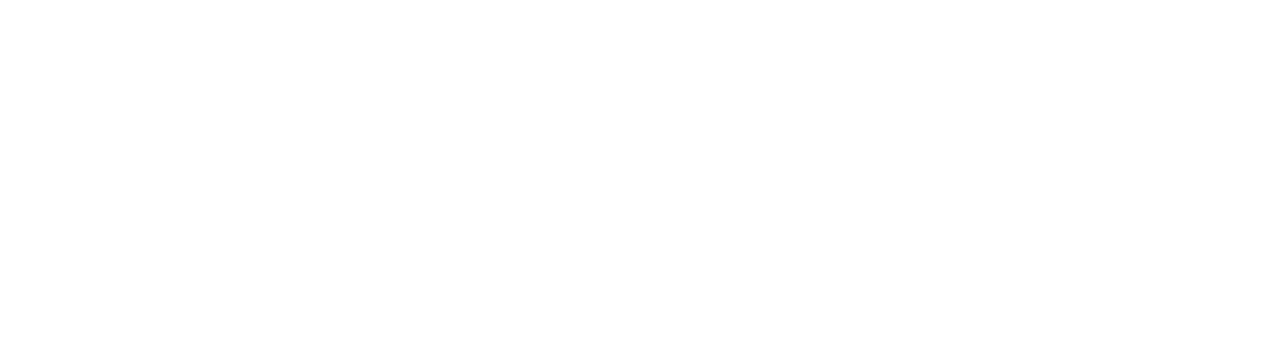
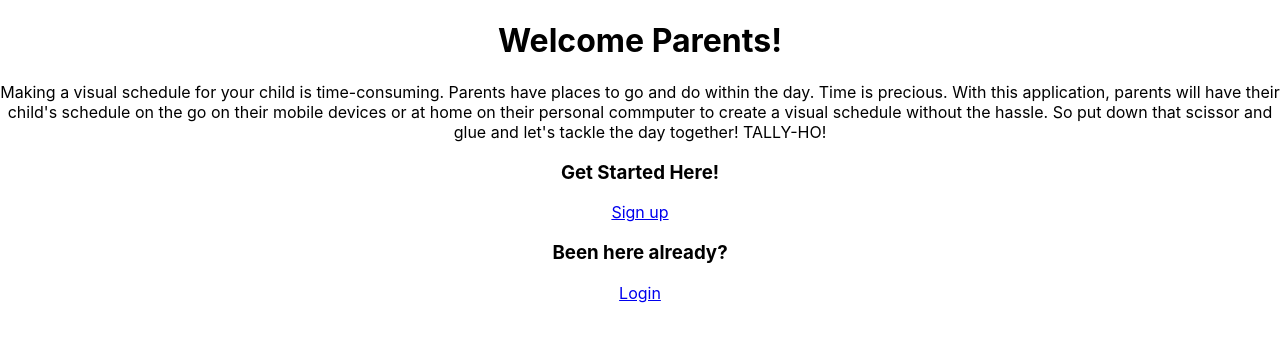
Before and after one commit to cantuus/tallyho-client, a React (Create React App) app: page / in a window 1280 px wide. Shown: the top 342 px of the page. Built offline with nearby package versions, Linux system fonts and the light colour scheme.

Commit message:
added a landing page and implemented public/private routes

```diff
--- a/src/App.js
+++ b/src/App.js
@@ -1,12 +1,12 @@
 import React, { Component } from 'react';
-import { Route, Link } from 'react-router-dom'
 import { BrowserRouter } from 'react-router-dom'
-import config from '../src/config'
 import LoginPage from '../src/routes/LoginPage'
 import RegistrationPage from '../src/routes/RegistrationPage'
 import TaskListMain from './routes/TaskListMain/TaskListMain'
-import TaskForm from './components/TaskForm/TaskForm'
 import './App.css';
+import PrivateRoute from '../src/Utils/PrivateRoute'
+import PublicRoute from '../src/Utils/PublicOnlyRoute'
+import LandingPage from '../src/components/LandingPage/LandingPage'
 
 class App extends Component {
 
@@ -14,9 +14,10 @@
     return (
       <BrowserRouter>
         <div className='App'>
-          <Route path='/login' exact component={LoginPage} />
-          <Route path='/register' exact component={RegistrationPage} />
-          <Route path='/tasks' component={TaskListMain} />
+          <PublicRoute path='/' exact component={LandingPage} />
+          <PublicRoute path='/login' exact component={LoginPage} />
+          <PublicRoute path='/register' exact component={RegistrationPage} />
+          <PrivateRoute path='/tasks' component={TaskListMain} />
         </div>
       </BrowserRouter>
     )
--- a/src/Utils/PrivateRoute.js
+++ b/src/Utils/PrivateRoute.js
@@ -1,6 +1,6 @@
 import React from 'react'
 import { Route, Redirect } from 'react-router-dom'
-import TokenService from '../../services/token-service'
+import TokenService from '../services/token-service'
 
 export default function PrivateRoute({ component, ...props }) {
     const Component = component
--- a/src/Utils/PublicOnlyRoute.js
+++ b/src/Utils/PublicOnlyRoute.js
@@ -1,6 +1,6 @@
 import React from 'react'
 import { Route, Redirect } from 'react-router-dom'
-import TokenService from '../../services/token-service'
+import TokenService from '../services/token-service'
 
 export default function PublicOnlyRoute({ component, ...props }) {
     const Component = component
--- a/src/components/EditModePage/EditModePage.js
+++ b/src/components/EditModePage/EditModePage.js
@@ -39,12 +39,10 @@
         }
     }
 
-    handleTaskEditSubmit = (event) => {
+    handleTaskSave = (event) => {
         event.preventDefault();
-        //const taskId =
         let taskTitle = this.state.taskTitle.value.trim();
         let taskImage = this.state.taskImage.value;
-        //const task
 
         TallyhoApiService.postTask(taskTitle, taskImage)
             .then(res => {
@@ -56,54 +54,29 @@
     }
 
     render() {
-        let renderEditField;
-        let tasks = this.props.tasks
-        let task = tasks.map(task => {
-            renderEditField = <form className="task-form" onSubmit={this.handleTaskEditSubmit}>
-                <label htmlFor="task-title">Edit Title
-        {this.state.taskTitle.touched &&
-                        <p className="error">{this.validateTaskTitle()}</p>}
-                </label>
-                <input id="task-title" type="text" value={task.title}
-                    onChange={e => this.setTaskTitle(e.target.value)} />
-
-                <label htmlFor="task-image">Edit Image
-        {this.state.taskImage.touched &&
-                        <p className="error">{this.validateTaskImage()}</p>}
-                </label>
-                <input id="task-image" type="text" value={task.image}
-                    onChange={e => this.setTaskImage(e.target.value)} />
-
-                <button disabled={
-                    this.validateTaskTitle() ||
-                    this.validateTaskImage()
-                }>Save</button>
-            </form>
-        })
         return (
             <div>
-                <h1 className="task-form-title">Edit Task</h1>
-                {/* <form className="task-form" onSubmit={this.handleTaskSubmit}>
+                <h1 className="task-form-title">Create Task</h1>
+                <form className="task-form" onSubmit={this.handleTaskSave}>
                     <label htmlFor="task-title">Add Title
                 {this.state.taskTitle.touched &&
                             <p className="error">{this.validateTaskTitle()}</p>}
                     </label>
-                    <input id="task-title" type="text" value={this.state.taskTitle.value}
+                    <input id="task-title" type="text" value={this.props.task.title}
                         onChange={e => this.setTaskTitle(e.target.value)} />
 
                     <label htmlFor="task-image">Add Image
                 {this.state.taskImage.touched &&
                             <p className="error">{this.validateTaskImage()}</p>}
                     </label>
-                    <input id="task-image" type="text" value={this.state.taskImage.value}
+                    <input id="task-image" type="text" value={this.props.task.image}
                         onChange={e => this.setTaskImage(e.target.value)} />
 
                     <button disabled={
                         this.validateTaskTitle() ||
                         this.validateTaskImage()
-                    }>Add Task</button>
-                </form> */}
-                { renderEditField }
+                    }>Save </button>
+                </form>
             </div>
         )
     }
--- /dev/null
+++ b/src/components/LandingPage/LandingPage.js
@@ -0,0 +1,36 @@
+import React, { Component } from 'react';
+import { Link } from 'react-router-dom'
+
+class App extends Component {
+
+    render() {
+        return (
+            <div>
+                <h1>Welcome Parents!</h1>
+                <p>Making a visual schedule for your child is time-consuming. Parents have places to go and do within the day. Time is precious.
+                    With this application, parents will have their child's schedule on the go on their mobile devices or at home on their personal commputer to create a visual schedule without
+                    the hassle. So put down that scissor and glue and let's tackle the day together! TALLY-HO!
+                </p>
+                <h3>
+                    Get Started Here!
+                </h3>
+                <p>
+                    <Link to={`/register`}>
+                        Sign up
+                        </Link>
+                </p>
+                <h3>
+                    Been here already?
+                </h3>
+                <p>
+                    <Link to={`/login`}>
+                        Login
+                        </Link>
+                </p>
+            </div>
+        )
+    }
+}
+
+
+export default App;
--- a/src/components/TaskListPage/TaskListPage.js
+++ b/src/components/TaskListPage/TaskListPage.js
@@ -1,6 +1,7 @@
 import React, { Component } from 'react'
 import TallyhoApiService from '../../services/tallyho-api-service'
 import TaskItem from '../TaskListItem/TaskListItem'
+import EditModePage from '../EditModePage/EditModePage'
 
 export default class TaskListPage extends Component {
 
@@ -17,6 +18,15 @@
 
     renderTasks() {
         const tasks = this.props.tasks
+
+        if (this.props.editModeOn) {
+            return tasks.map(task =>
+                <EditModePage
+                    key={task.id}
+                    task={task} />
+            )
+        }
+        else {
             return tasks.map(task =>
                 <TaskItem
                     key={task.id}
@@ -27,6 +37,10 @@
             )
         }
 
+    }
+
+
+
     render() {
         return (
             <section className='task=list-page'>
--- a/src/routes/TaskListMain/TaskListMain.js
+++ b/src/routes/TaskListMain/TaskListMain.js
@@ -3,7 +3,6 @@
 import TokenService from '../../services/token-service'
 import { Link } from 'react-router-dom'
 import SideNavPage from '../SideNavPage'
-import EditModePage from '../../components/EditModePage/EditModePage'
 import TaskForm from '../../components/TaskForm/TaskForm'
 import TallyhoApiService from '../../services/tallyho-api-service'
 
@@ -80,12 +79,7 @@
     render() {
         let renderPage;
 
-        if (this.state.editModeOn) {
-
-            renderPage = <EditModePage
-                tasks={this.state.tasks} />
-        }
-        else if (this.state.addModeOn) {
+        if (this.state.addModeOn) {
 
             renderPage = <TaskForm
                 addTaskSuccess={this.addTaskSuccess} />
@@ -96,6 +90,8 @@
                 tasks={this.state.tasks}
                 handleDeleteTask={this.handleDeleteTask}
                 handleClickToggle={this.handleClickToggle}
+                editModeOn={this.state.editModeOn}
+                addTaskSuccess={this.addTaskSuccess}
             />
         }
 
```
Lines whose indentation alone changed are shown as unchanged.
